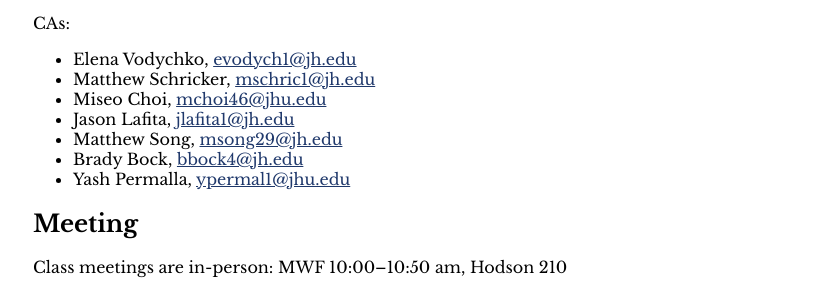
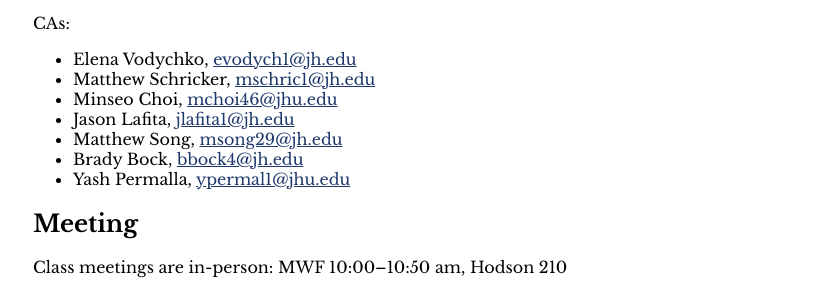
Before and after one commit to jhucsf/spring2026, a Jekyll site: the page built from syllabus.md, in a window 1280 px wide and 900 px high, scrolled down 456 px. Shown: the part 171-452 px from the top of the window, without its empty margins (223-1051 px from the left). Built offline with Jekyll 4.4.1, drawn with Linux system fonts in a browser that asks for light colours.

Commit message:
fix typo

```diff
--- a/syllabus.md
+++ b/syllabus.md
@@ -32,7 +32,7 @@ CAs:
 
 * Elena Vodychko, <evodych1@jh.edu>
 * Matthew Schricker, <mschric1@jh.edu>
-* Miseo Choi, <mchoi46@jhu.edu>
+* Minseo Choi, <mchoi46@jhu.edu>
 * Jason Lafita, <jlafita1@jh.edu>
 * Matthew Song, <msong29@jh.edu>
 * Brady Bock, <bbock4@jh.edu>
```
